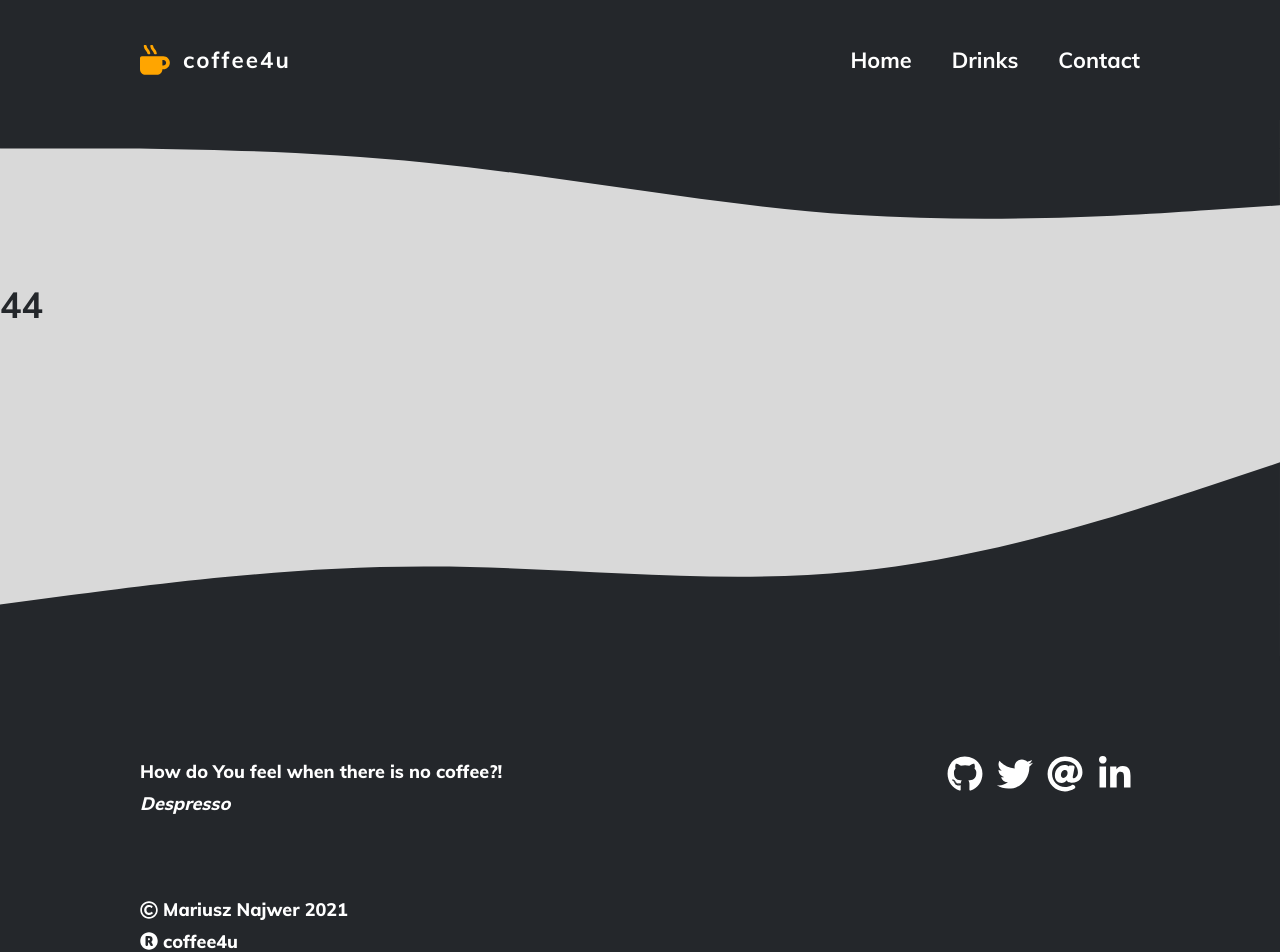
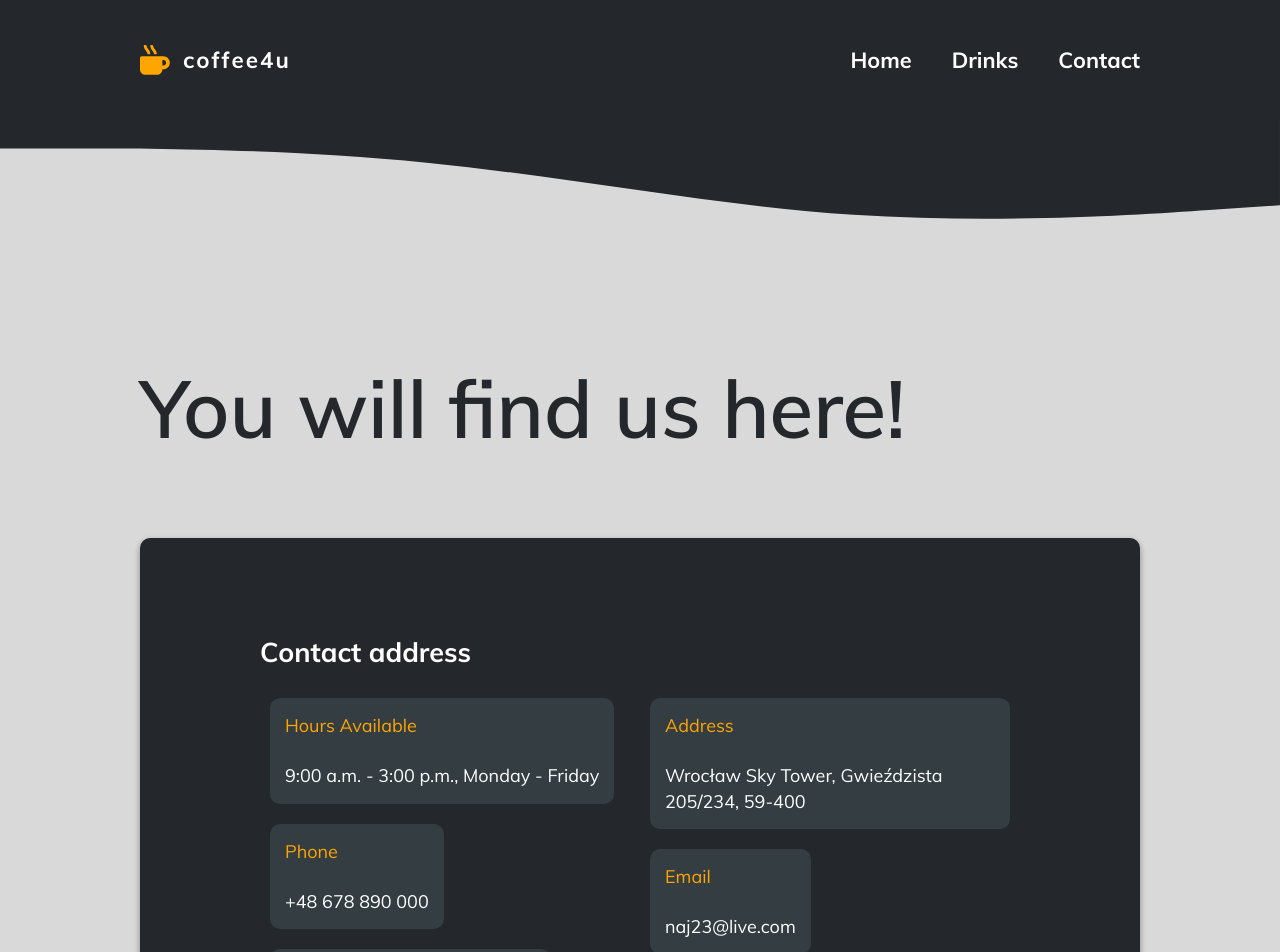
Before and after one commit to najwer23/coffee4u, a React (Create React App) app: page /contact in a window 1280 px wide. Shown: the top 952 px of the page. Built offline with nearby package versions, Linux system fonts and the light colour scheme.

Commit message:
Contact page

```diff
--- a/package.json
+++ b/package.json
@@ -12,8 +12,10 @@
     "@testing-library/react": "^11.1.0",
     "@testing-library/user-event": "^12.1.10",
     "aos": "^2.3.4",
+    "leaflet": "^1.7.1",
     "react": "^17.0.1",
     "react-dom": "^17.0.1",
+    "react-leaflet": "^3.1.0",
     "react-responsive-masonry": "^2.1.1",
     "react-router-dom": "^5.2.0",
     "react-scripts": "4.0.3",
--- a/public/index.html
+++ b/public/index.html
@@ -11,6 +11,9 @@
   <link rel="icon" type="image/png" href="assets/images/favicon.png" />
   <title>coffee4u</title>
   <!-- <link href="https://use.fontawesome.com/releases/v5.7.0/css/all.css" rel="stylesheet" /> -->
+  <link rel="stylesheet" href="https://unpkg.com/leaflet@1.7.1/dist/leaflet.css"
+   integrity="sha512-xodZBNTC5n17Xt2atTPuE1HxjVMSvLVW9ocqUKLsCC5CXdbqCmblAshOMAS6/keqq/sMZMZ19scR4PsZChSR7A=="
+   crossorigin=""/>
 </head>
 
 <body>
--- /dev/null
+++ b/src/CSS/Contact.css
@@ -0,0 +1,4 @@
+.leaflet-container {
+    width: 100%;
+    height: 500px;
+}
--- a/src/CSS/index.css
+++ b/src/CSS/index.css
@@ -1,3 +1,6 @@
+#mapid { height: 1000px; }
+
+
 body {
     padding: 0;
     margin: 0;
--- a/src/Components/Contact.js
+++ b/src/Components/Contact.js
@@ -1,7 +1,74 @@
-function Contact() {
-    return (
-        <h1>44</h1>
-    )
+import '../CSS/Contact.css';
+import { Component, React } from "react"
+import { FontAwesomeIcon } from '@fortawesome/react-fontawesome'
+import { faCheck } from '@fortawesome/free-solid-svg-icons'
+import { Link } from 'react-router-dom';
+import Masonry, {ResponsiveMasonry} from "react-responsive-masonry"
+import { MapContainer, TileLayer, Marker, Popup } from 'react-leaflet'
+
+
+
+class Contact extends Component {
+    constructor(props) {
+        super(props);
+        window.scrollTo(0, 0);
+    }
+
+    render() {
+
+        let contactInfo = [
+            { name: "Hours Available", desc: "9:00 a.m. - 3:00 p.m., Monday - Friday"},
+            { name: "Address", desc: "Wrocław Sky Tower, Gwieździsta 205/234, 59-400"},
+            { name: "Phone", desc: "+48 678 890 000"},
+            { name: "Email", desc: "naj23@live.com"},
+            { name: "Github", desc: "github.com/najwer23/coffee4u"},
+            { name: "FAX", desc: "+44-208-1234567"},
+        ]
+
+
+        return (
+
+            <article>
+                <section className="ss">
+                    <h1>You will find us here!</h1>
+                </section>
+
+                <section className="ss">
+                    <div className="ss2">
+                        <h2>Contact address</h2>
+                        <ResponsiveMasonry columnsCountBreakPoints={{300: 1, 500: 2}}>
+                            <Masonry columnsCount={2}>
+                                {contactInfo.map(v=> (
+                                    <div className="adv-m-c"> <span style={{color: "orange"}}>{v.name}</span> <br /><br /> {v.desc} </div>
+                                ))}
+
+                            </Masonry>
+                        </ResponsiveMasonry>
+                    </div>
+                </section>
+
+                <section className="ss">
+                    <div className="ss2">
+                        <h2>On the Map</h2>
+
+                        <MapContainer center={[51.093981, 17.019925]} zoom={16} maxZoom={18} minZoom={10} scrollWheelZoom={false}>
+                            <TileLayer
+                                attribution=''
+                                url="https://{s}.tile.openstreetmap.org/{z}/{x}/{y}.png"
+                            />
+                            <Marker position={[51.093981, 17.019925]}>
+                                <Popup>
+                                A pretty CSS3 popup. <br /> Easily customizable.
+                                </Popup>
+                            </Marker>
+                        </MapContainer>
+
+                    </div>
+                </section>
+
+            </article>
+        )
+    }
 }
 
 export default Contact;
```
Also changed, not shown: 1 other file (tests, documents, lock files or other folders).
